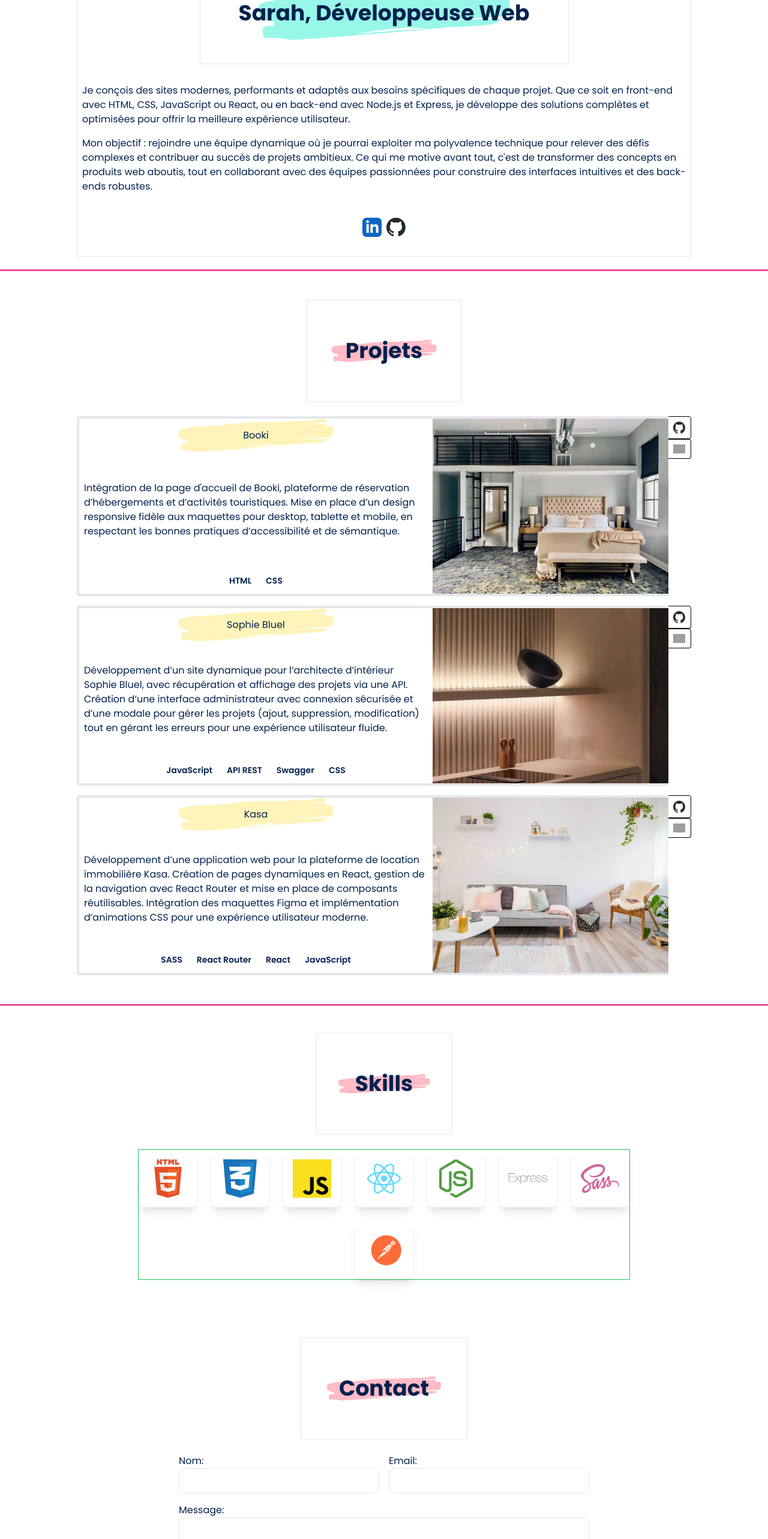
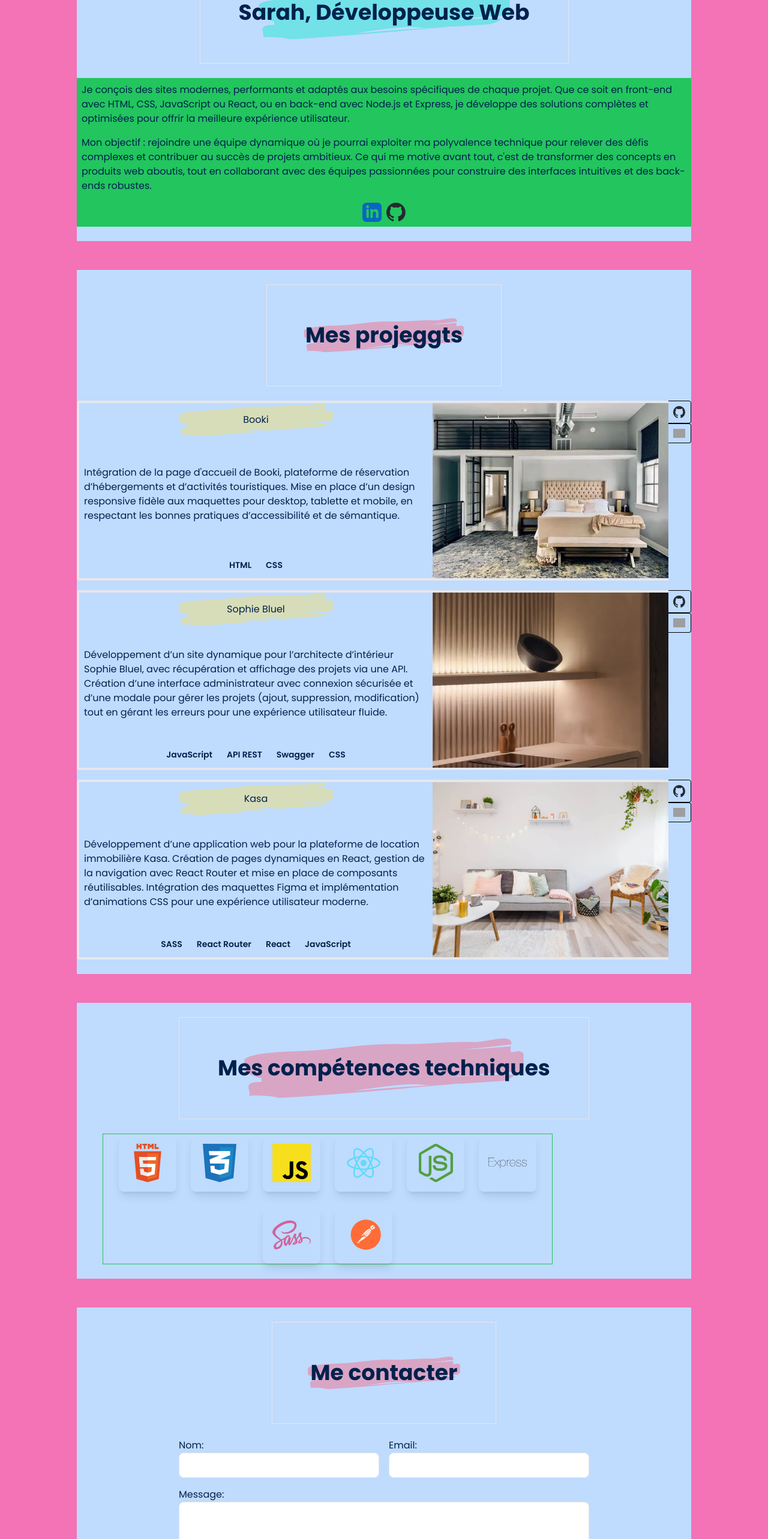
Before and after one commit to Wanakaaa/Portfolio-p8, a Next.js app in the folder portfolio/: page / in a window 1280 px wide. Shown: the part 200-2766 px from the top of the page at 60% size. Built offline with nearby package versions, Linux system fonts and the light colour scheme; grey boxes are pictures that could not be loaded.

Commit message:
add sections.json

```diff
--- a/portfolio/src/app/About/About.tsx
+++ b/portfolio/src/app/About/About.tsx
@@ -6,9 +6,9 @@ import AboutPresentation from '@/components/about/AboutPresentation';
 export default function About() {
   const { social } = aboutData;
   return (
-    <section id='about'>
-    <div id='section-wrapper' className="w-[80vw] flex flex-col border items-center">
-      <h1>Sarah, Développeuse Web</h1>
+    // <section id='about'>
+    <div className="bg-green-500">
+      {/* <h1>Sarah, Développeuse Web</h1> */}
       <AboutPresentation />
           <div className="flex justify-center gap-2 p-2">
             {Object.keys(social).map((key) => (
@@ -23,11 +23,10 @@ export default function About() {
           </div>
         </div>
 
-        {/* Divider courbé derrière */}
 
 
 
-      </section>
+      // </section>
 
   );
 }
--- a/portfolio/src/app/Contact/Contact.tsx
+++ b/portfolio/src/app/Contact/Contact.tsx
@@ -42,9 +42,8 @@ export default function ContactForm() {
  };
 
   return (
-    <section id="contact">
-      <div  id='section-wrapper'>
-      <h2>Contact</h2>
+
+      <div>
         <form onSubmit={onSubmit} className="space-y-4">
 
           <div className="grid grid-cols-1 md:grid-cols-2 gap-4">
@@ -72,6 +71,6 @@ export default function ContactForm() {
           {errorMessage && <p className="text-red-500">{errorMessage}</p>}
         </form>
       </div>
-    </section>
+
   );
 }
--- a/portfolio/src/app/page.tsx
+++ b/portfolio/src/app/page.tsx
@@ -1,17 +1,46 @@
-import About from './About/About'
-import ProjectsList from './projects/projectsList'
-import Skills from './skills/skills'
-import Contact from './Contact/Contact'
-// import Timeline from './Timeline/Timeline'
+// import About from './About/About'
+// import ProjectsList from './projects/projectsList'
+// import Skills from './skills/skills'
+// import Contact from './Contact/Contact'
+// // import Timeline from './Timeline/Timeline'
+
+// export default function Home() {
+//   return (
+//     // <main className="space-y-8 sm:space-y-10 md:space-y-16 lg:space-y-18 px-4 sm:px-6 md:px-8 lg:px-12 outline outline-green-500">
+//     <main className="outline-2 outline-green-900">
+//       < About />
+//       < ProjectsList />
+//       < Skills />
+//       < Contact />
+//     </main>
+//   )
+// }
+
+import About from './About/About';
+import ProjectsList from './projects/projectsList';
+import Skills from './skills/skills';
+import Contact from './Contact/Contact';
+import Section from '../components/Section'; // Ajoute l'importation de `Section`
 
 export default function Home() {
   return (
-    // <main className="space-y-8 sm:space-y-10 md:space-y-16 lg:space-y-18 px-4 sm:px-6 md:px-8 lg:px-12 outline outline-green-500">
     <main className="outline-2 outline-green-900">
-      < About />
-      < ProjectsList />
-      < Skills />
-      < Contact />
+      {/* Ajoute chaque section avec l'ID correspondant */}
+      <Section id="about">
+        <About />
+      </Section>
+
+      <Section id="projects">
+        <ProjectsList />
+      </Section>
+
+      <Section id="skills">
+        <Skills />
+      </Section>
+
+      <Section id="contact">
+        <Contact />
+      </Section>
     </main>
-  )
+  );
 }
--- a/portfolio/src/app/projects/projectsList.tsx
+++ b/portfolio/src/app/projects/projectsList.tsx
@@ -4,10 +4,8 @@ import ProjectCard from './projectCard'
 
 export default function ProjectsList() {
   return (
-    <>
-      <section id='projects' className='outline outline-pink-500 '>
-        <div id='section-wrapper'>
-          <h2>Projets</h2>
+
+        <div>
             <ul className="flex flex-col gap-4 w-full">
                 {projectsData.map((project) => (
                   <li key={project.id} className="list-none">
@@ -24,7 +22,5 @@ export default function ProjectsList() {
                 ))}
             </ul>
         </div>
-    </section>
-    </>
   )
 }
--- a/portfolio/src/app/skills/skills.tsx
+++ b/portfolio/src/app/skills/skills.tsx
@@ -4,10 +4,7 @@ import SkillsLogo from '../../data/skills.json';
 
 export default function Skills() {
   return (
-    <section id='skills'>
-      <div id='section-wrapper'>
-      <h2>Skills</h2>
-
+      <div>
         <div className="border border-green-500 w-[80%] flex justify-center flex-wrap gap-6">
           {/* <div className='grid grid-cols-2 sm:grid-cols-3 md:grid-cols-4 lg:grid-cols-5 gap-6'> */}
             {SkillsLogo.map((skill, index) => (
@@ -30,6 +27,5 @@ export default function Skills() {
             ))}
         </div>
       </div>
-    </section>
   );
 }
--- /dev/null
+++ b/portfolio/src/components/Section.tsx
@@ -0,0 +1,33 @@
+import React, { ReactNode } from 'react'
+import sectionsData from '../data/sectionsData.json'
+
+interface SectionProps {
+    id: string
+    children: ReactNode
+}
+
+interface Section {
+    id: string
+    href: string
+    label: string
+    sectionTitle: string
+    isMainTitle: boolean
+}
+
+export default function Section({ id, children }: SectionProps) {
+    const sectionData = sectionsData.find((section) => section.id === id)
+
+    if (!sectionData) return null
+  return (
+    <section id={sectionData.id} className='p-6 w-full flex justify-center items-center bg-pink-400 gap-4'>
+        <div id="section-wrapper" className='bg-blue-200'>
+        {sectionData.isMainTitle ? (
+            <h1>{sectionData.sectionTitle}</h1>
+        ) : (
+            <h2>{sectionData.sectionTitle}</h2>
+        )}
+        {children}
+        </div>
+    </section>
+  )
+}
--- a/portfolio/src/components/header/Header.tsx
+++ b/portfolio/src/components/header/Header.tsx
@@ -14,7 +14,6 @@ export default function Header() {
 
   return (
     <>
-      {/* Header principal */}
       <header className="w-full shadow-md z-10 bg-white">
         <div className="flex justify-between items-center p-4 md:p-6 w-full">
           {/* Logo ou Texte de lien vers la page d'accueil */}
--- a/portfolio/src/data/sectionsData.json
+++ b/portfolio/src/data/sectionsData.json
@@ -10,7 +10,7 @@
       "id": "projects",
       "href": "/#projects",
       "label": "Projets",
-      "sectionTitle": "Mes projets",
+      "sectionTitle": "Mes projeggts",
       "isMainTitle": false
     },
     {
--- a/portfolio/src/styles/globals.css
+++ b/portfolio/src/styles/globals.css
@@ -30,9 +30,9 @@ body {
 
 @layer base {
 
-    section {
+    /* section {
         @apply p-6 w-full flex justify-center items-center;
-    }
+    } */
 
     #section-wrapper {
         @apply w-[80vw] flex flex-col items-center justify-around gap-6 py-6;
```
Also changed, not shown: portfolio/src/components/header/Navbar.tsx (+1 -26 lines).
